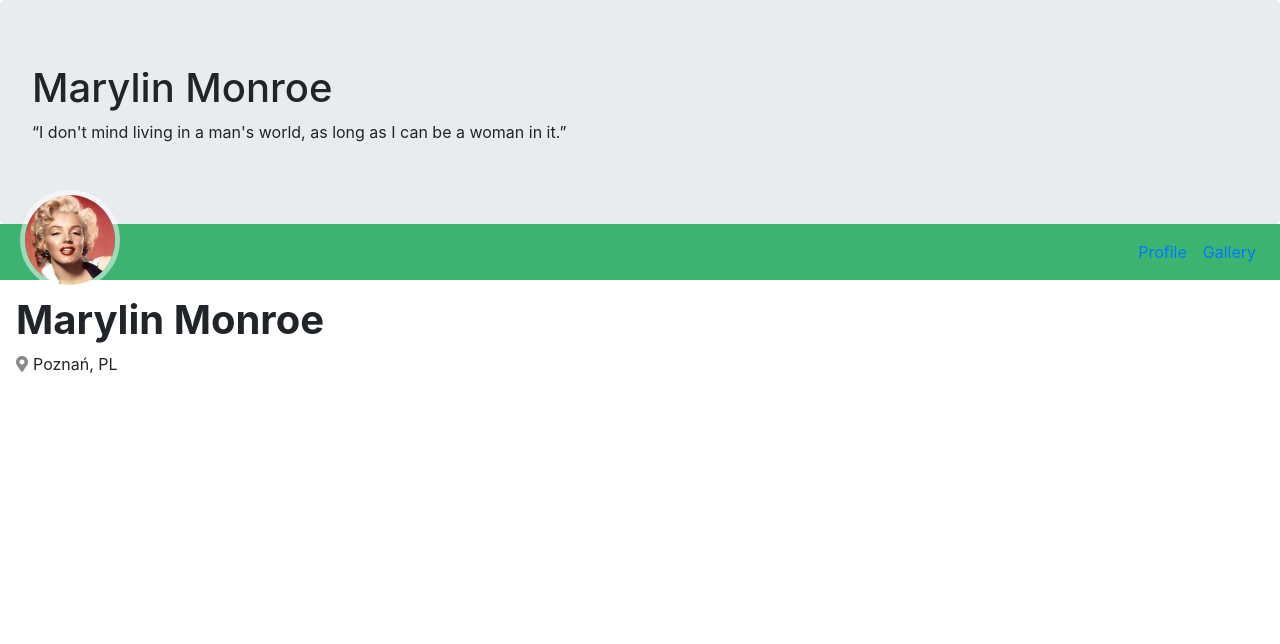
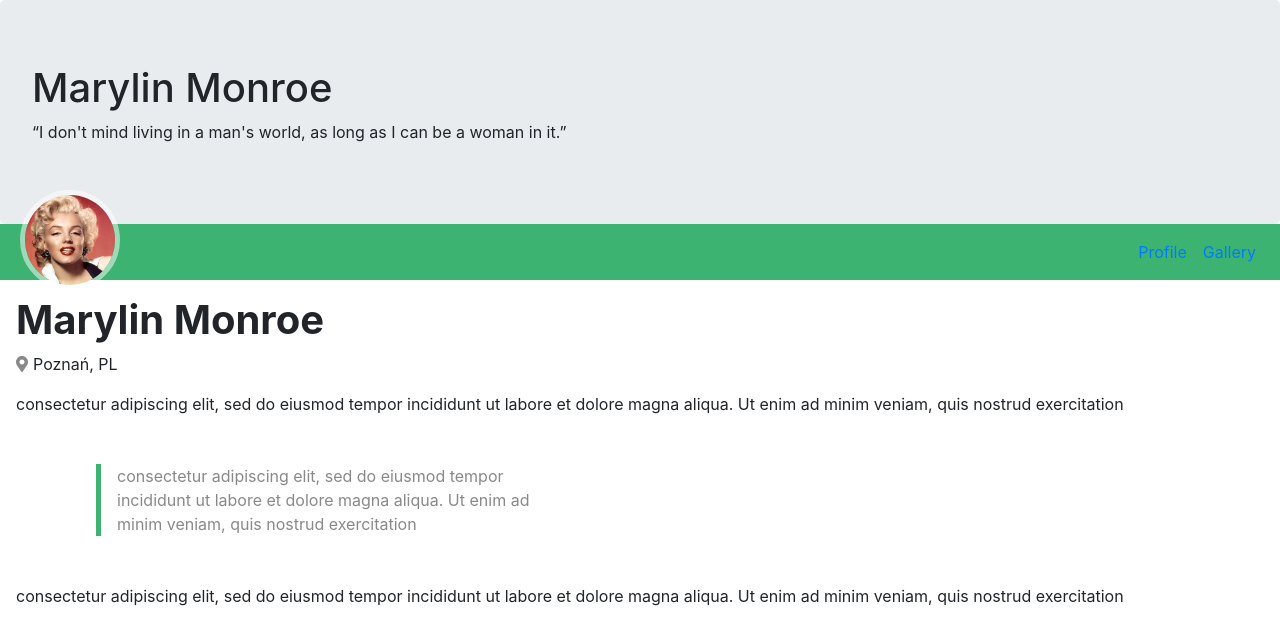
Before and after one commit to mijakasia/MarylinApp, a React app: page / in a window 1280 px wide. Shown: the top 644 px of the page. Built offline with nearby package versions, Linux system fonts and the light colour scheme.

Commit message:
profile sections done

```diff
--- a/package.json
+++ b/package.json
@@ -19,6 +19,7 @@
     "bootstrap": "^4.3.1",
     "camelcase": "^5.2.0",
     "case-sensitive-paths-webpack-plugin": "2.2.0",
+    "classnames": "^2.2.6",
     "css-loader": "2.1.1",
     "dotenv": "6.2.0",
     "dotenv-expand": "4.2.0",
--- a/src/components/Profile.jsx
+++ b/src/components/Profile.jsx
@@ -1,13 +1,39 @@
 import React from 'react';
 import MapMarker from './icons/mapMarker.jsx';
+import classNames from 'classnames';
 
 const Profile = () => (
   <main className="profile">
     <header className="profile__profile-header profile-header">
       <h1 className="profile-header__main-tag">Marylin Monroe</h1>
-      <p className="profile-header__location location"><span className="location__marker"><MapMarker/></span>Poznań, PL</p>
+      <p className="profile-header__location location">
+        <span className="location__marker">
+          <MapMarker/>
+        </span>
+        Poznań, PL
+      </p>
     </header>
+    <ProfileSection
+      text="consectetur adipiscing elit, sed do eiusmod tempor incididunt ut labore et dolore magna aliqua. Ut enim ad minim veniam, quis nostrud exercitation"
+    />
+    <ProfileSection
+      text="consectetur adipiscing elit, sed do eiusmod tempor incididunt ut labore et dolore magna aliqua. Ut enim ad minim veniam, quis nostrud exercitation"
+      quote
+    />
+    <ProfileSection
+      text="consectetur adipiscing elit, sed do eiusmod tempor incididunt ut labore et dolore magna aliqua. Ut enim ad minim veniam, quis nostrud exercitation"
+    />
   </main>
 );
 
+const ProfileSection = (props) => (
+  <section className="profile__profile-section profile-section">
+    <p className={classNames('profile-section', {
+      'profile-section--quote': props.quote
+    })}>
+      {props.text}
+    </p>
+  </section>
+);
+
 export default Profile
--- a/src/styles/profile.scss
+++ b/src/styles/profile.scss
@@ -1,7 +1,8 @@
 .profile {
+  box-sizing: border-box;
+  padding: 1em;
+
   &__profile-header {
-    box-sizing: border-box;
-    padding: 1em;
     .profile-header {
       &__main-tag {
         font-weight: bold;
@@ -17,4 +18,26 @@
       }
     }
   }
+
+  &__profile-section {
+    .profile-section {
+      &--quote {
+        color: $grey;
+        padding-left: 1em;
+        box-sizing: border-box;
+        border-left: 5px solid $green;
+        margin: 1em 0 1em 1em;
+        width: 80%;
+        max-width: 460px;
+
+        @media only screen and (min-width: 768px) {
+          margin: 3em 0 3em 3em;
+        }
+
+        @media only screen and (min-width: 1224px) {
+          margin-left: 5em;
+        }
+      }
+    }
+  }
 }
```
Also changed, not shown: 1 other file (tests, documents, lock files or other folders).
